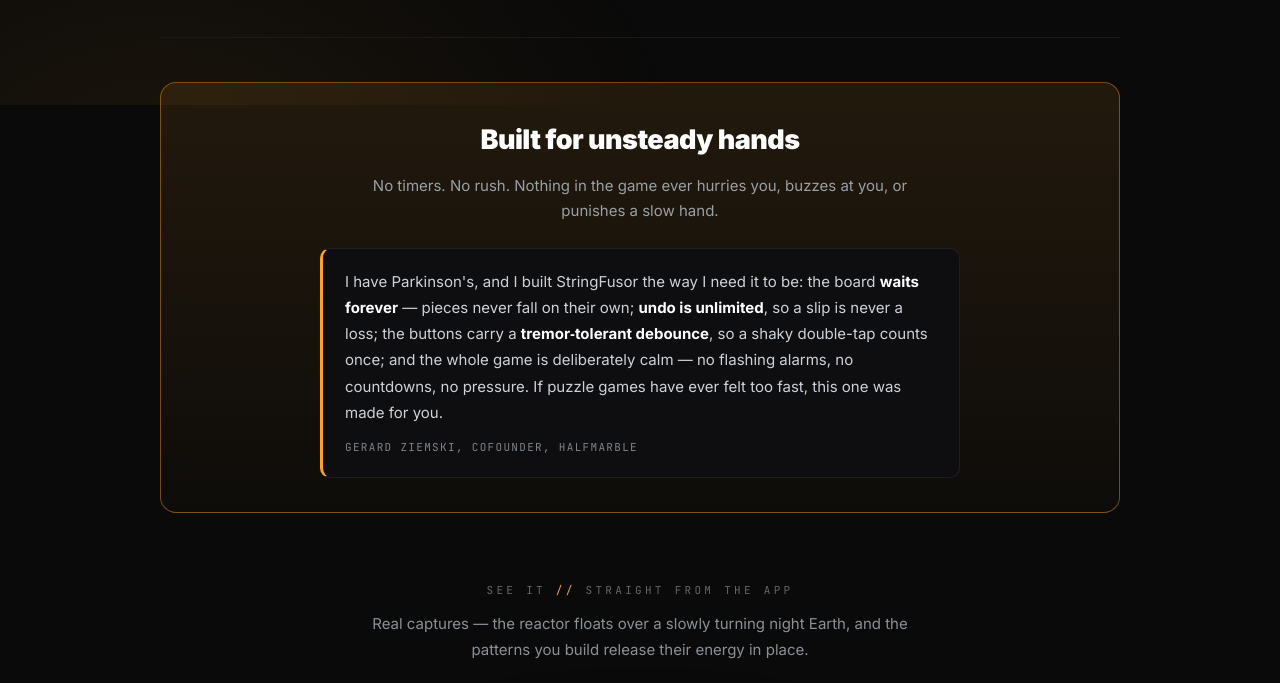
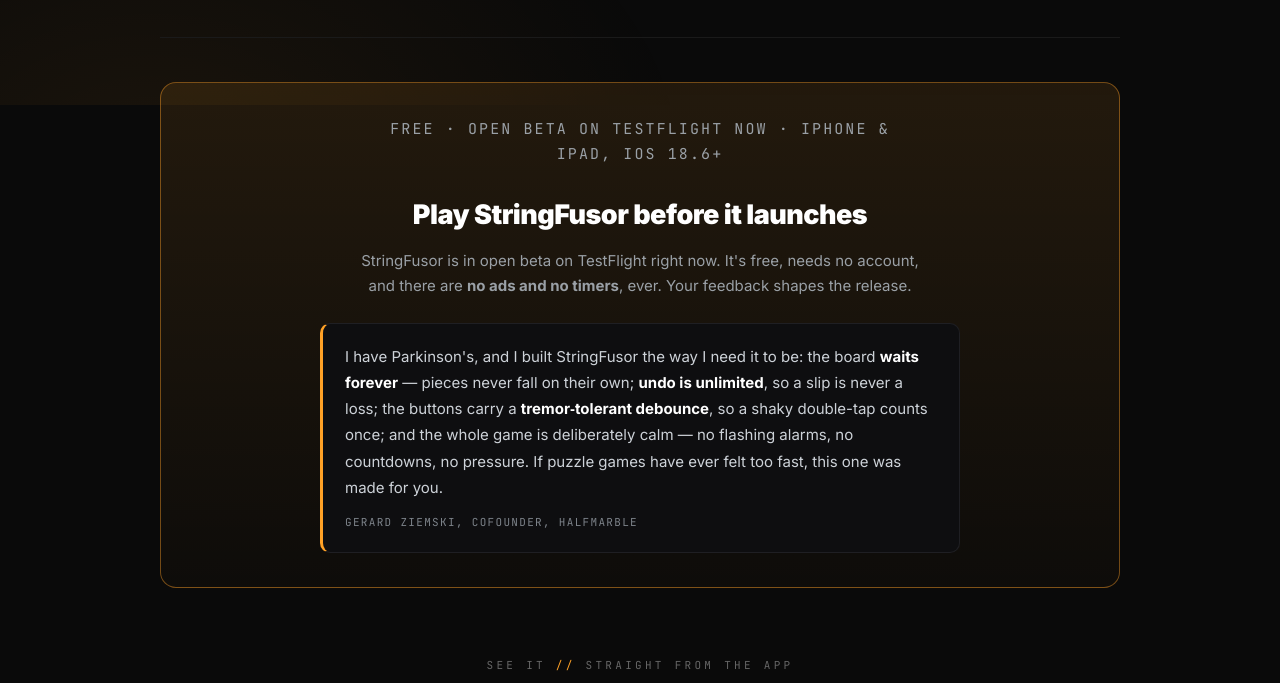
Before and after one commit to gerard-hm/halfmarble.com, a plain HTML site: page stringfusor/index.html in a window 1280 px wide. Shown: the part 695-1378 px from the top of the page. Drawn offline with Linux system fonts and the light colour scheme.

```diff
--- a/stringfusor/index.html
+++ b/stringfusor/index.html
@@ -6,7 +6,7 @@
 <title>halfmarble | StringFusor — fuse the strings, release their energy</title>
 <meta name="description" content="StringFusor is a casual color-matching puzzle game for iPhone and iPad, set in deep space and built for unsteady hands: no timers, no rush, unlimited undo. Drop strings, build patterns, release their energy.">
 <meta property="og:title" content="StringFusor — fuse the strings, release their energy">
-<meta property="og:description" content="A casual cosmic puzzle game built for unsteady hands. No timers, no rush, unlimited undo. Coming to iPhone and iPad.">
+<meta property="og:description" content="A casual cosmic puzzle game built for unsteady hands. No timers, no rush, unlimited undo. Free open beta on TestFlight now.">
 <meta property="og:image" content="https://halfmarble.com/stringfusor/app-icon.png">
 <meta name="theme-color" content="#0a0a0a">
 <link rel="icon" type="image/png" href="app-icon.png">
@@ -76,16 +76,18 @@
   .section-label .accent { color: var(--amber); }
   .section-sub { text-align: center; color: #8a9096; font-size: 15px; max-width: 560px; margin: 0 auto 34px; }
 
-  /* the built-for-your-hands note (the page's beating heart, so it sits high) */
-  .hands { margin: 44px 0 0; }
-  .hands-card { position: relative; overflow: hidden; border: 1px solid var(--amber-dim); border-radius: 16px; padding: 34px 30px; text-align: center;
-                background: linear-gradient(180deg, rgba(255,161,38,0.10), rgba(255,161,38,0.02)); }
-  .hands-card h2 { font-size: 27px; font-weight: 900; color: #fff; letter-spacing: -0.02em; margin-bottom: 10px; }
-  .hands-card > p { color: #9aa0a6; font-size: 15px; max-width: 560px; margin: 0 auto 24px; }
-  .hands-note { max-width: 640px; margin: 0 auto; text-align: left; background: #0e0e10; border: 1px solid #1f1f23; border-left: 3px solid var(--amber); border-radius: 10px; padding: 20px 22px; }
-  .hands-note p { color: #cdd2d8; font-size: 15px; line-height: 1.75; margin: 0; }
-  .hands-note b { color: #fff; font-weight: 700; }
-  .hands-note .who { display: block; margin-top: 12px; font-family: 'JetBrains Mono', monospace; font-size: 11px; letter-spacing: 0.12em; text-transform: uppercase; color: #7d838a; }
+  /* open-beta card (mirrors viroflick/): the beta framing plus the personal
+     built-for-your-hands note, the page's beating heart, so it sits high */
+  .beta { margin: 44px 0 0; }
+  .beta-card { position: relative; overflow: hidden; border: 1px solid var(--amber-dim); border-radius: 16px; padding: 34px 30px; text-align: center;
+               background: linear-gradient(180deg, rgba(255,161,38,0.10), rgba(255,161,38,0.02)); }
+  .beta-req { font-family: 'JetBrains Mono', monospace; font-size: 12px; color: #8a9096; text-transform: uppercase; letter-spacing: 0.14em; margin-bottom: 16px; }
+  .beta-card h2 { font-size: 27px; font-weight: 900; color: #fff; letter-spacing: -0.02em; margin-bottom: 10px; }
+  .beta-card > p { color: #9aa0a6; font-size: 15px; max-width: 560px; margin: 0 auto 24px; }
+  .beta-note { max-width: 640px; margin: 0 auto; text-align: left; background: #0e0e10; border: 1px solid #1f1f23; border-left: 3px solid var(--amber); border-radius: 10px; padding: 20px 22px; }
+  .beta-note p { color: #cdd2d8; font-size: 15px; line-height: 1.75; margin: 0; }
+  .beta-note b { color: #fff; font-weight: 700; }
+  .beta-note .who { display: block; margin-top: 12px; font-family: 'JetBrains Mono', monospace; font-size: 11px; letter-spacing: 0.12em; text-transform: uppercase; color: #7d838a; }
 
   /* media: screenshot strip (shared portrait device frame, real capture aspect 1206x2622) */
   .media-wrap { display: flex; flex-direction: column; align-items: center; gap: 34px; }
@@ -184,12 +186,13 @@
     </div>
   </header>
 
-  <!-- ============ BUILT FOR YOUR HANDS ============ -->
-  <section class="hands">
-    <div class="hands-card">
-      <h2>Built for unsteady hands</h2>
-      <p>No timers. No rush. Nothing in the game ever hurries you, buzzes at you, or punishes a slow hand.</p>
-      <div class="hands-note">
+  <!-- ============ OPEN BETA ============ -->
+  <section class="beta">
+    <div class="beta-card">
+      <p class="beta-req">Free &middot; open beta on TestFlight now &middot; iPhone &amp; iPad, iOS 18.6+</p>
+      <h2>Play StringFusor before it launches</h2>
+      <p>StringFusor is in open beta on TestFlight right now. It's free, needs no account, and there are <b>no ads and no timers</b>, ever. Your feedback shapes the release.</p>
+      <div class="beta-note">
         <p>I have Parkinson's, and I built StringFusor the way I need it to be: the board <b>waits forever</b> — pieces never fall on their own; <b>undo is unlimited</b>, so a slip is never a loss; the buttons carry a <b>tremor&#8209;tolerant debounce</b>, so a shaky double-tap counts once; and the whole game is deliberately calm — no flashing alarms, no countdowns, no pressure. If puzzle games have ever felt too fast, this one was made for you.</p>
         <span class="who">gerard ziemski, cofounder, halfmarble</span>
       </div>
@@ -347,7 +350,7 @@
     </div>
   </section>
 
-  <p class="pledge">5% of software net profits pledged:<br>2.5% to the <b>Michael J. Fox Foundation</b> (MJFF)<br>2.5% to <b>Public Health Collaboration</b> (PHC UK)<br>halfmarble is an independent Team&nbsp;Fox third-party fundraiser.</p>
+  <p class="pledge">5% of software net profits pledged:<br>2.5% to the <b>Michael J. Fox Foundation</b> (MJFF)<br>2.5% to <a href="https://phcuk.org/" rel="noopener" style="color:inherit; text-decoration:underline; text-decoration-color:rgba(255,255,255,0.3);"><b>Public Health Collaboration</b></a> (PHC)<br>halfmarble is an independent Team&nbsp;Fox third-party fundraiser.</p>
 
 </div>
 
```
Also changed, not shown: index.html (+6 -3 lines), steadyheartbeat/index.html (+1 -1 lines), viroflick/index.html (+1 -1 lines), assets/phc-logo.png (added), 1 other file.
